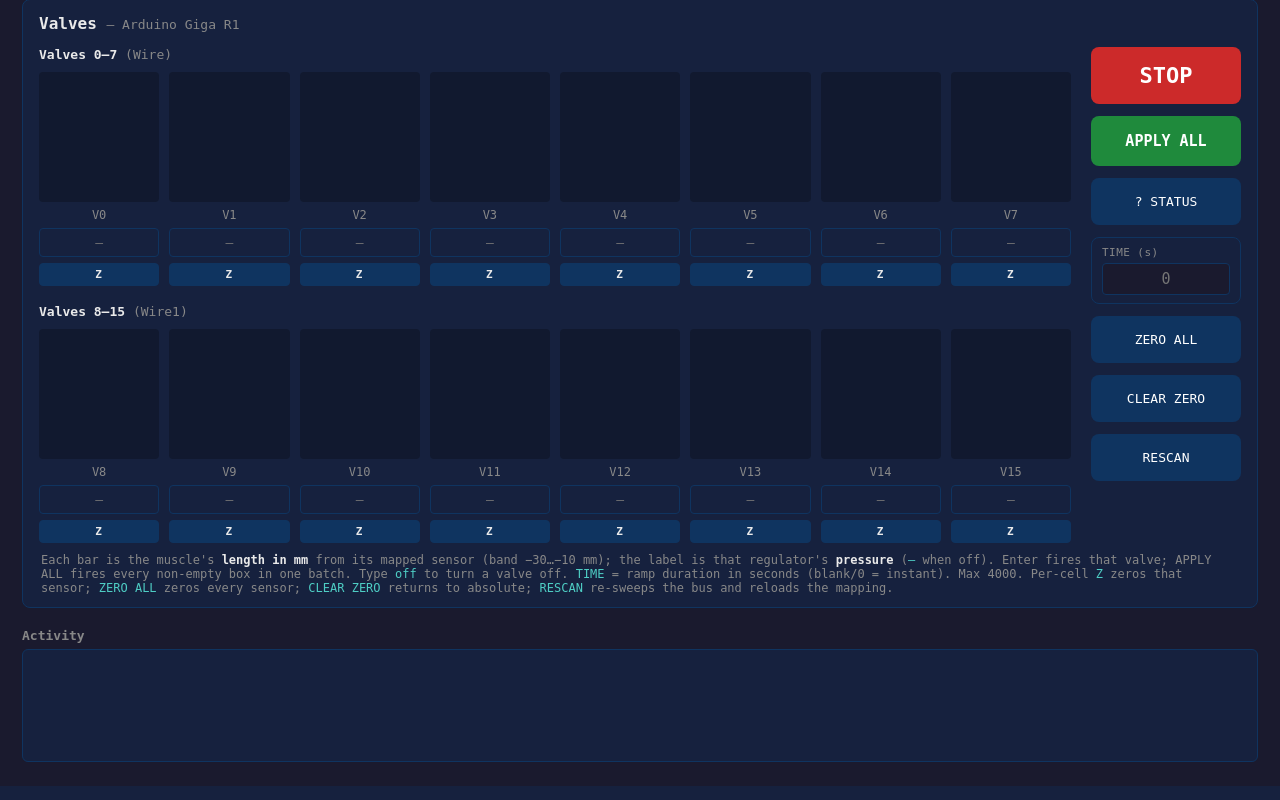
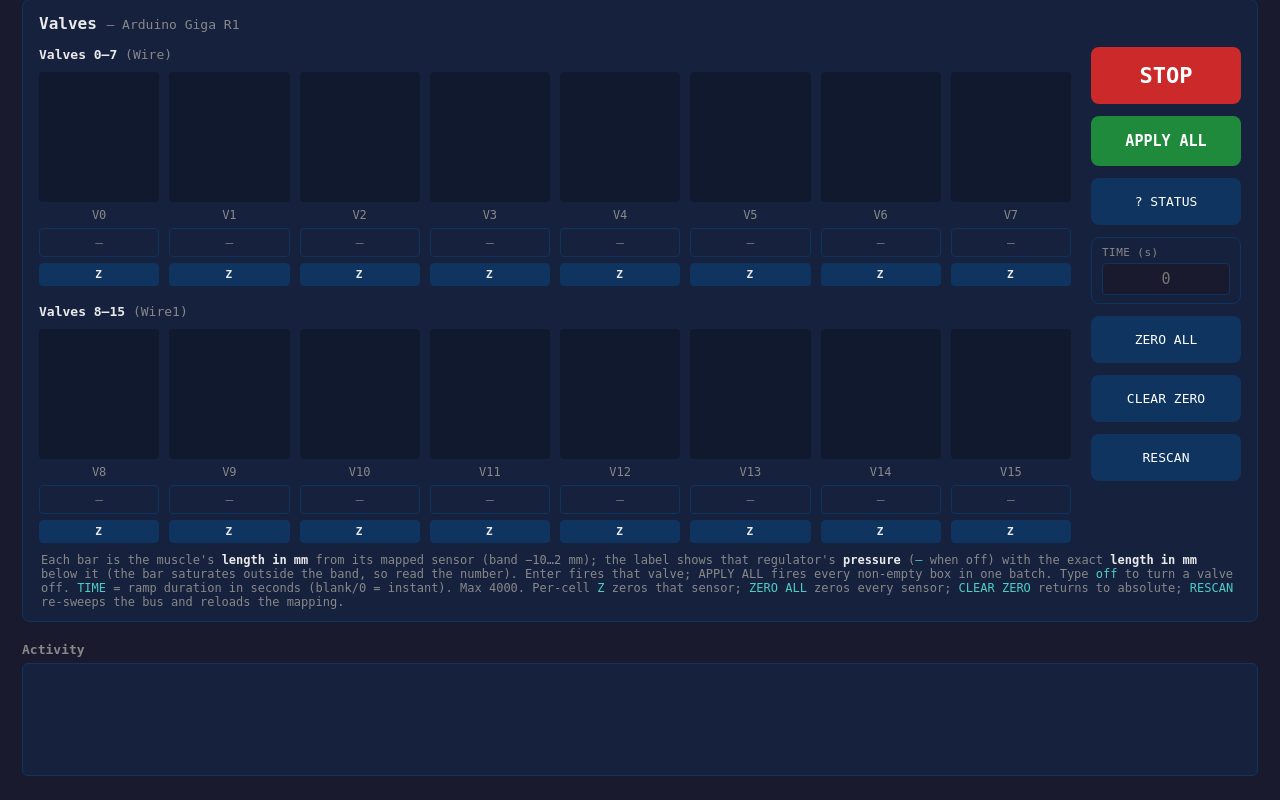
Before and after one commit to kyrixn/regulator-control-app, a Flask app: page / in a window 1280 px wide. Shown: the part 77-877 px from the top of the page. Run offline with Flask 3, Linux system fonts and the light colour scheme; some libraries are stand-ins or nearby versions.

Commit message:
update lengthdisplay

```diff
--- a/app.py
+++ b/app.py
@@ -45,8 +45,8 @@ socketio = SocketIO(app, cors_allowed_origins="*", async_mode="threading")
 
 # Length-bar scaling (mm). Configurable here in code, not via CLI. Each valve's
 # bar plots its mapped sensor's length within this band.
-LENGTH_BAR_MIN_MM = -30.0
-LENGTH_BAR_MAX_MM = -10.0
+LENGTH_BAR_MIN_MM = -10.0
+LENGTH_BAR_MAX_MM = 2.0
 
 # Two shared controllers, created in main(). Either may stay None if its device
 # is absent or disabled.
--- a/static/app.js
+++ b/static/app.js
@@ -26,6 +26,12 @@ function buildValves() {
       bar.className = 'bar';
       const label = document.createElement('div');
       label.className = 'bar-label';
+      const press = document.createElement('div');
+      press.className = 'press-val';
+      const len = document.createElement('div');
+      len.className = 'len-val';
+      label.appendChild(press);
+      label.appendChild(len);
       barArea.appendChild(bar);
       barArea.appendChild(label);
 
@@ -55,7 +61,7 @@ function buildValves() {
       cell.appendChild(zeroBtn);
       container.appendChild(cell);
 
-      valveEls[i] = { input, bar, label, cell, id, zeroBtn, sensor: null };
+      valveEls[i] = { input, bar, label, press, len, cell, id, zeroBtn, sensor: null };
     }
   }
 }
@@ -143,8 +149,8 @@ document.getElementById('btnRescan').addEventListener('click', () => socket.emit
 function renderValves(state) {
   const vstate = state.valves;
   const muscles = state.muscles || [];
-  const minMM = state.length_bar_min_mm ?? -30;
-  const maxMM = state.length_bar_max_mm ?? -10;
+  const minMM = state.length_bar_min_mm ?? -10;
+  const maxMM = state.length_bar_max_mm ?? 2;
   const span = (maxMM - minMM) || 1;
 
   const rangeHint = document.getElementById('rangeHint');
@@ -168,23 +174,27 @@ function renderValves(state) {
     const m = muscles[i] || {};
 
     // Length bar from the mapped sensor's mm, scaled to [minMM, maxMM].
+    // The bar saturates outside the band, so the exact length is shown as text.
     const pos = m.position_mm;
     if (pos === null || pos === undefined) {
       el.bar.style.height = '0%';
       el.bar.classList.toggle('stale', true);
+      el.len.textContent = '– mm';
     } else {
       const pct = Math.max(0, Math.min(100, ((pos - minMM) / span) * 100));
       el.bar.style.height = pct + '%';
       el.bar.classList.toggle('stale', !m.sensor_online);
+      el.len.textContent = `${pos.toFixed(2)} mm`;
     }
+    el.len.classList.toggle('stale', !m.sensor_online);
 
     // Pressure text (dash when the valve has no active setpoint).
     const v = valves[String(i)];
     if (v) {
-      el.label.textContent = `${v.bar.toFixed(2)} bar`;
+      el.press.textContent = `${v.bar.toFixed(2)} bar`;
       el.cell.classList.add('on');
     } else {
-      el.label.textContent = '–';
+      el.press.textContent = '–';
       el.cell.classList.remove('on');
     }
 
--- a/static/style.css
+++ b/static/style.css
@@ -101,6 +101,9 @@ body {
   text-align: center; font-size: 11px; color: var(--text);
   pointer-events: none;
 }
+.bar-label .press-val { color: var(--text); }
+.bar-label .len-val { color: var(--highlight); font-weight: 700; margin-top: 2px; }
+.bar-label .len-val.stale { color: var(--offline); }
 .valve-id { font-size: 12px; color: var(--text-dim); }
 .valve.on .valve-id { color: var(--active); }
 
--- a/templates/index.html
+++ b/templates/index.html
@@ -45,8 +45,10 @@
     </div>
     <p class="hint">
       Each bar is the muscle's <strong>length in mm</strong> from its mapped
-      sensor (band <span id="rangeHint">−30…−10</span> mm); the label is that
-      regulator's <strong>pressure</strong> (<code>–</code> when off). Enter
+      sensor (band <span id="rangeHint">−10…2</span> mm); the label shows that
+      regulator's <strong>pressure</strong> (<code>–</code> when off) with the
+      exact <strong>length in mm</strong> below it (the bar saturates outside
+      the band, so read the number). Enter
       fires that valve; APPLY ALL fires every non-empty box in one batch. Type
       <code>off</code> to turn a valve off. <code>TIME</code> = ramp duration in
       seconds (blank/0 = instant). Max <span id="maxHint">4000</span>. Per-cell
```
Also changed, not shown: sensor_mapping.json (+5 -16 lines), README.md.
